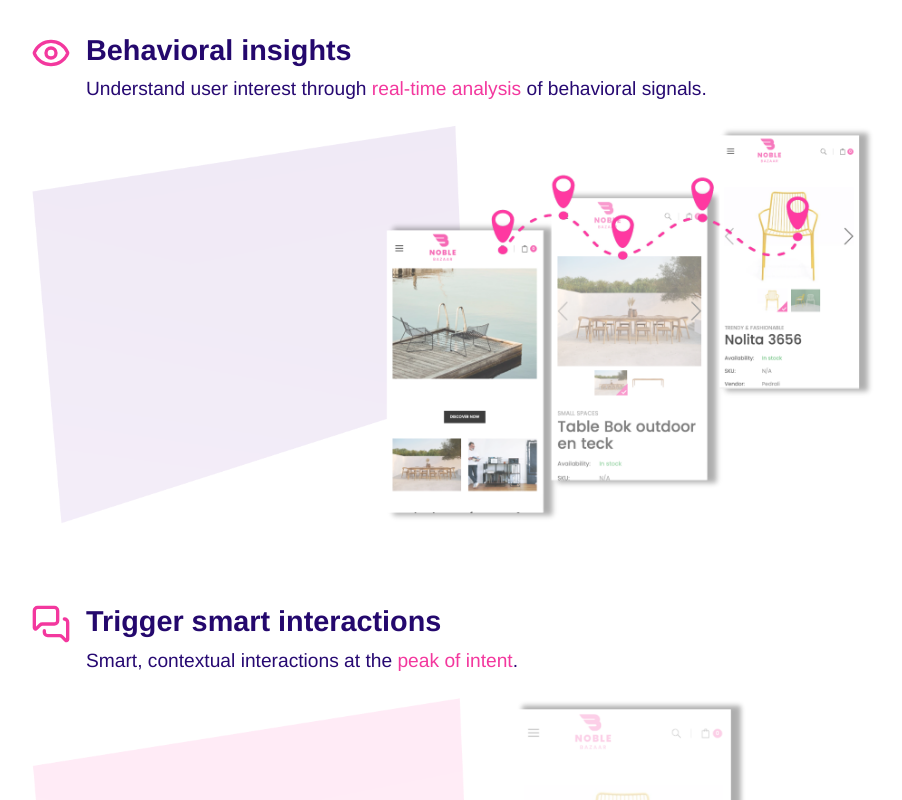
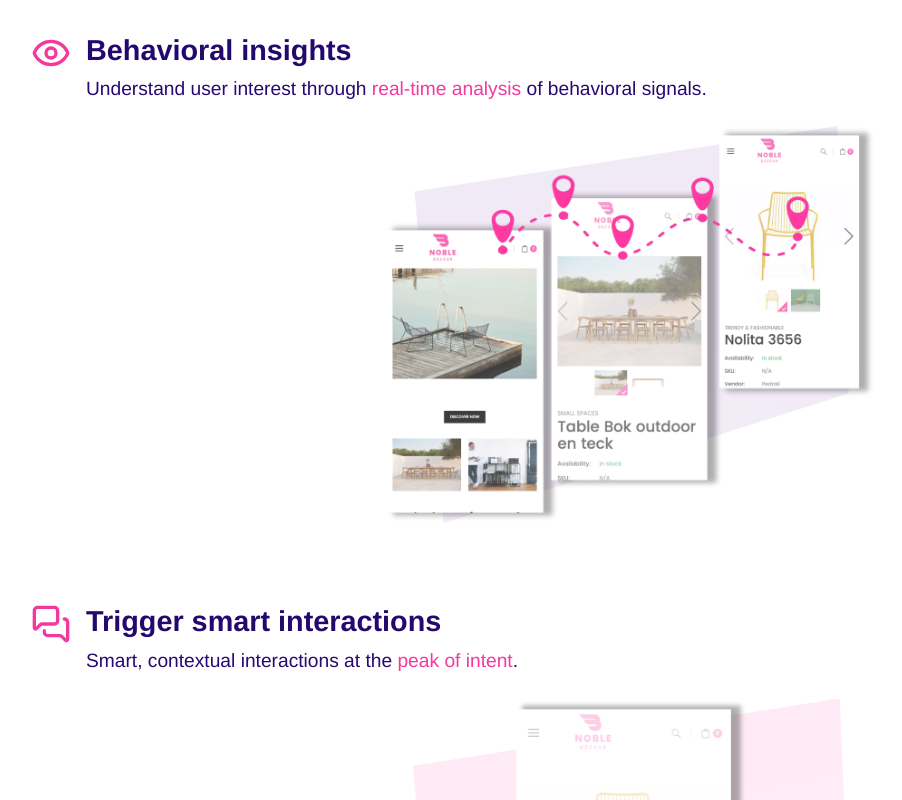
Before and after one commit to dani-beltran/lz-web, a Vue app: page / in a window 1280 px wide. Shown: the part 960-1760 px from the top of the page, without its empty margins (9-911 px from the left). Built offline with nearby package versions, Linux system fonts and the light colour scheme.

Commit message:
fix: adjust background position for improved layout in SectionTwo component

```diff
--- a/src/components/SectionTwo.vue
+++ b/src/components/SectionTwo.vue
@@ -335,7 +335,7 @@ export default {
   height: 100%;
   background-repeat: no-repeat;
   background-size: contain;
-  background-position: left center;
+  background-position: center;
   z-index: 0;
 }
 
```
